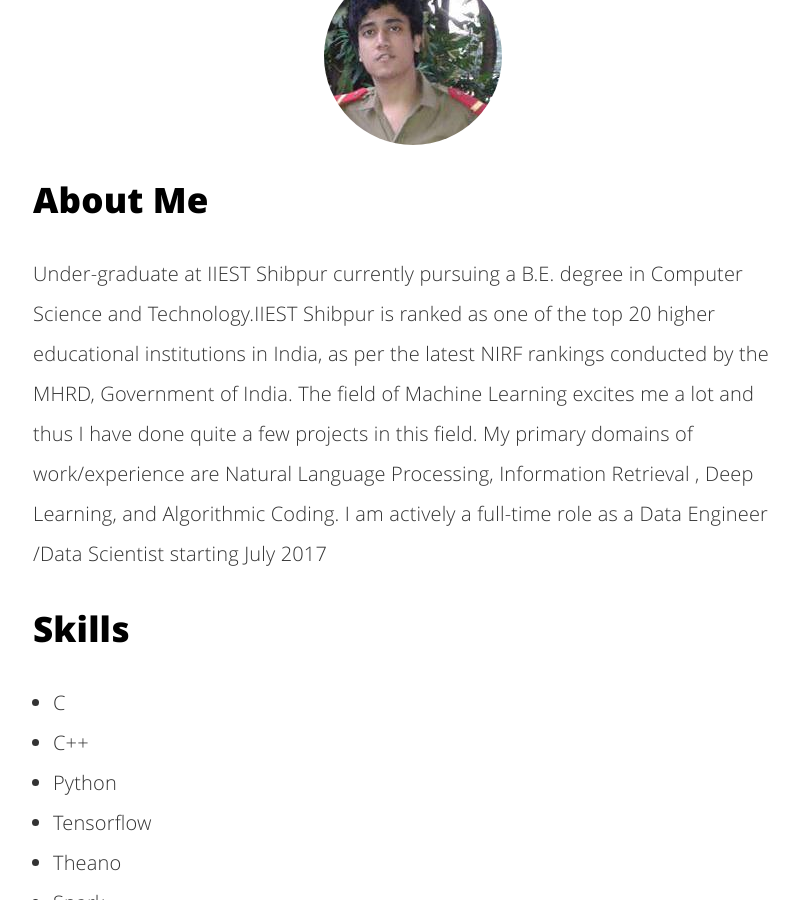
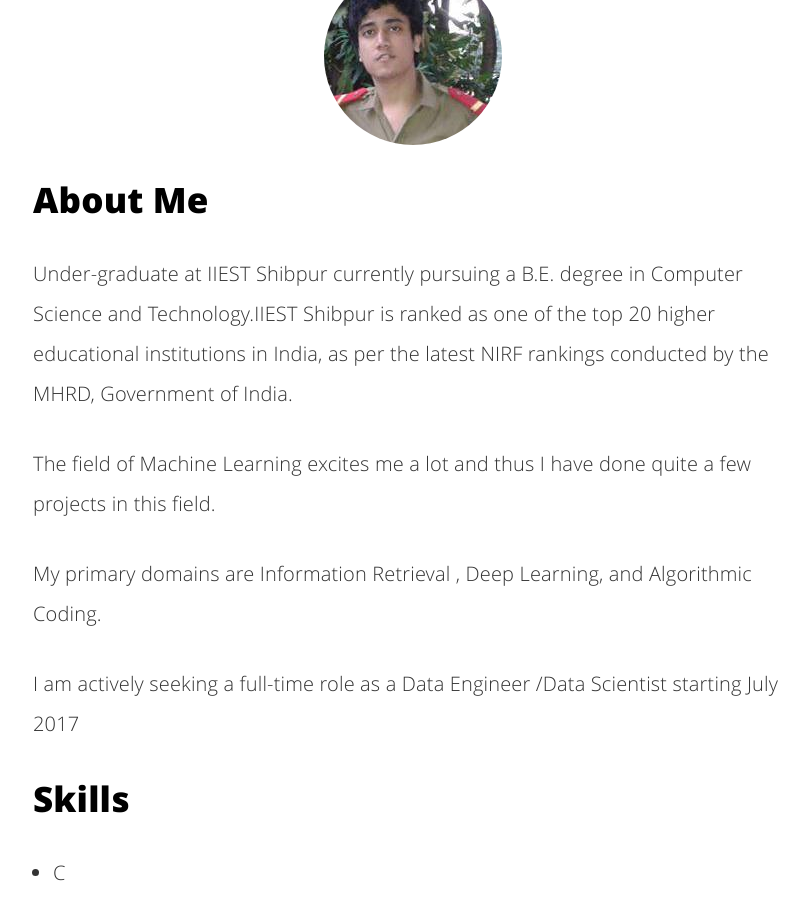
Before and after one commit to ranarag/ranarag.github.io, a Jekyll site: the page built from about.html, in a window 1280 px wide and 900 px high, scrolled down 1003 px. Shown: the whole window, without its empty margins (227-1036 px from the left). Built offline with Jekyll 4.4.1, drawn with Linux system fonts in a browser that asks for light colours.

Commit message:
about page update(about <p> tags)

```diff
--- a/about.html
+++ b/about.html
@@ -12,16 +12,16 @@ description: "Computer Science & Technology under-graduate at IIEST Shibpur"
 <p>Under-graduate at IIEST Shibpur currently pursuing a B.E. degree in Computer
 Science and Technology.IIEST Shibpur is ranked as one of the top 20
 higher educational institutions in India, as per the latest NIRF rankings
-conducted by the MHRD, Government of India.
+conducted by the MHRD, Government of India.</p>
 
-The field of Machine Learning excites me a lot and thus I have done quite a few
-projects in this field.
+<p>The field of Machine Learning excites me a lot and thus I have done quite a few
+projects in this field.</p>
 
-My primary domains of work/experience are Natural Language Processing,
-Information Retrieval , Deep Learning, and Algorithmic Coding.
+<p>My primary domains are Information Retrieval , Deep Learning,
+	and Algorithmic Coding.</p>
 
-I am actively a full-time role as a Data Engineer /Data Scientist starting July
-2017</p>
+<p>I am actively seeking a full-time role as a Data Engineer /Data Scientist
+starting July 2017</p>
 
 
 
```
